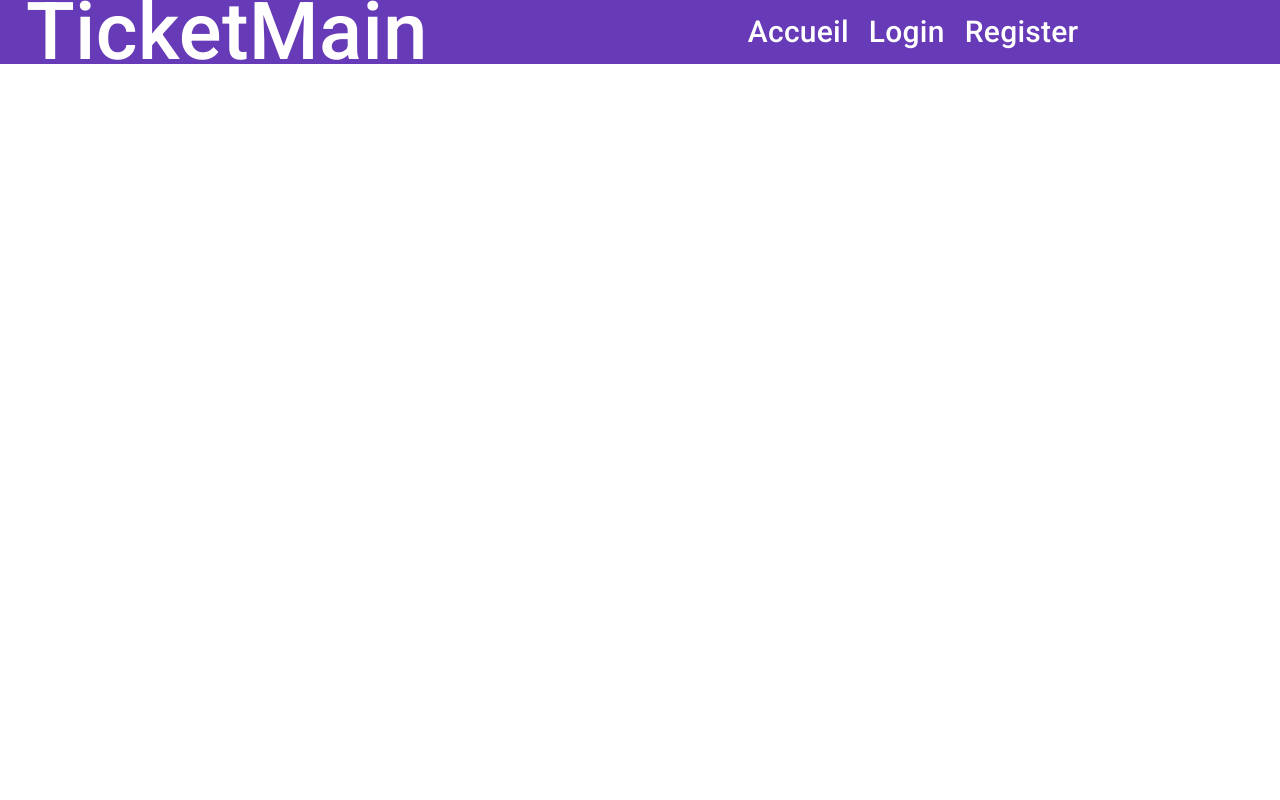
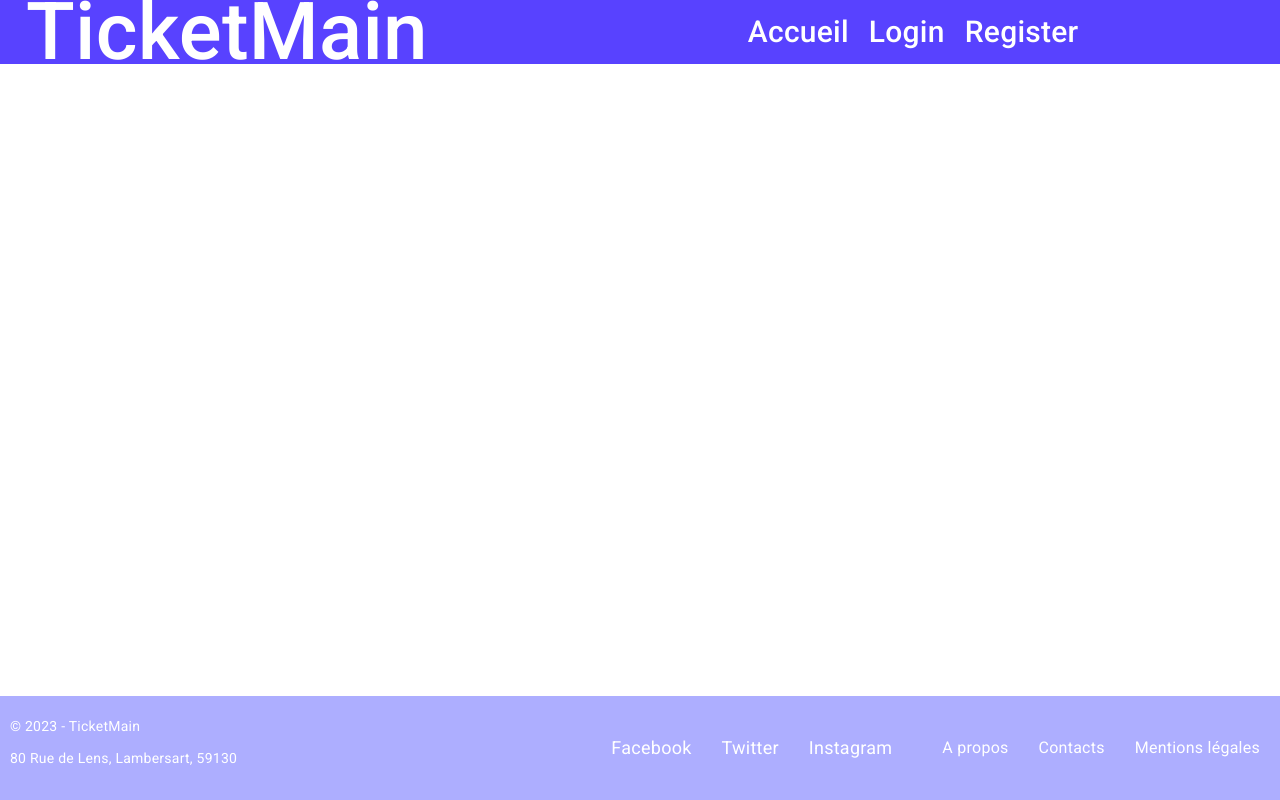
Before and after one commit to ArsGoe/Client-SAE-S4.01, an Angular app: page / in a window 1280 px wide. Built offline with nearby package versions, Linux system fonts and the light colour scheme.

Commit message:
Création du footer, close #21

```diff
--- a/src/app/app.component.css
+++ b/src/app/app.component.css
@@ -0,0 +1,66 @@
+.menu{
+  background: #5842ff;
+}
+
+footer {
+  background-color: #adaeff;
+  color: #fff;
+  padding: 20px 0;
+  position: absolute;
+  bottom: 0;
+  left: 0;
+  width: 100%;
+}
+
+.footer-content {
+  margin-left: 10px;
+  display: flex;
+  justify-content: space-between;
+  align-items: center;
+}
+
+.footer-left {
+  max-width: 50%;
+}
+
+.footer-right {
+  display: flex;
+  align-items: center;
+}
+
+.social-links {
+  margin-right: 20px;
+}
+
+.social-links li {
+  display: inline-block;
+  margin-right: 10px;
+}
+
+.social-links li a {
+  color: #fff;
+  font-size: 18px;
+}
+
+.social-links li a:hover {
+  color: #ddd;
+}
+
+.nav-links {
+  list-style: none;
+  padding: 0;
+}
+
+.nav-links li {
+  display: inline-block;
+  margin-right: 10px;
+}
+
+.nav-links li a {
+  color: #fff;
+  font-size: 16px;
+}
+
+.nav-links li a:hover {
+  color: #ddd;
+}
--- a/src/app/app.component.html
+++ b/src/app/app.component.html
@@ -33,7 +33,7 @@
 
 
 <p>
-  <mat-toolbar color="primary">
+  <mat-toolbar color="primary" class="menu">
     <a class="titre">TicketMain</a>
     <a [routerLink]="['/']"><span>Accueil</span></a>
     @if(!isLoggedIn) {
@@ -50,3 +50,24 @@
 </p>
 
 <router-outlet></router-outlet>
+
+<footer>
+  <div class="footer-content">
+    <div class="footer-left">
+      <p>&copy; 2023 - TicketMain</p>
+      <p>80 Rue de Lens, Lambersart, 59130</p>
+    </div>
+    <div class="footer-right">
+      <ul class="social-links">
+        <li><a href="https://www.youtube.com/watch?v=dQw4w9WgXcQ">Facebook</a></li>
+        <li><a href="https://www.youtube.com/watch?v=dQw4w9WgXcQ">Twitter</a></li>
+        <li><a href="https://www.youtube.com/watch?v=dQw4w9WgXcQ">Instagram</a></li>
+      </ul>
+      <ul class="nav-links">
+        <li><a href="https://www.youtube.com/watch?v=dQw4w9WgXcQ">A propos</a></li>
+        <li><a href="https://www.youtube.com/watch?v=dQw4w9WgXcQ">Contacts</a></li>
+        <li><a href="https://www.youtube.com/watch?v=dQw4w9WgXcQ">Mentions légales</a></li>
+      </ul>
+    </div>
+  </div>
+</footer>
```
